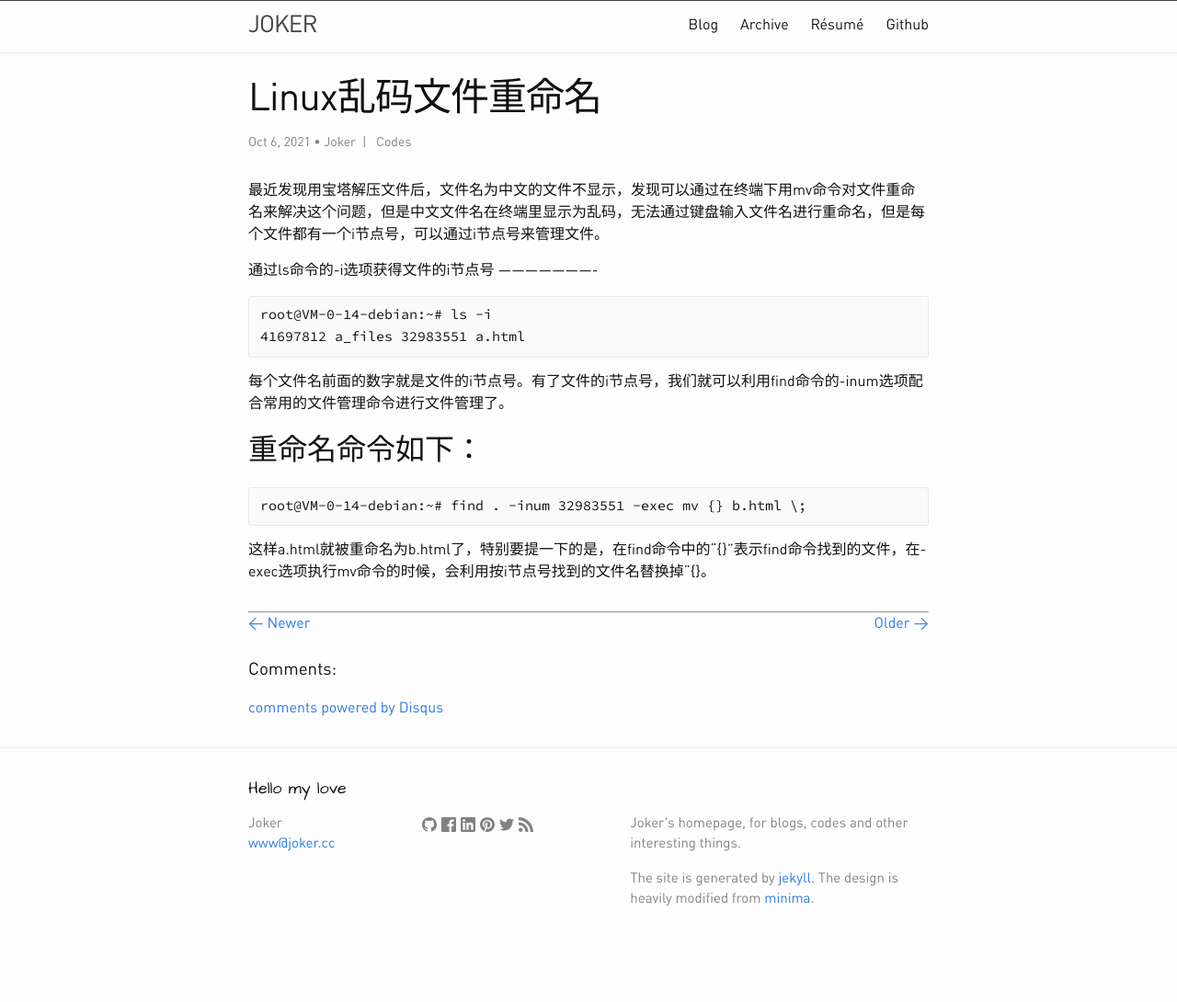
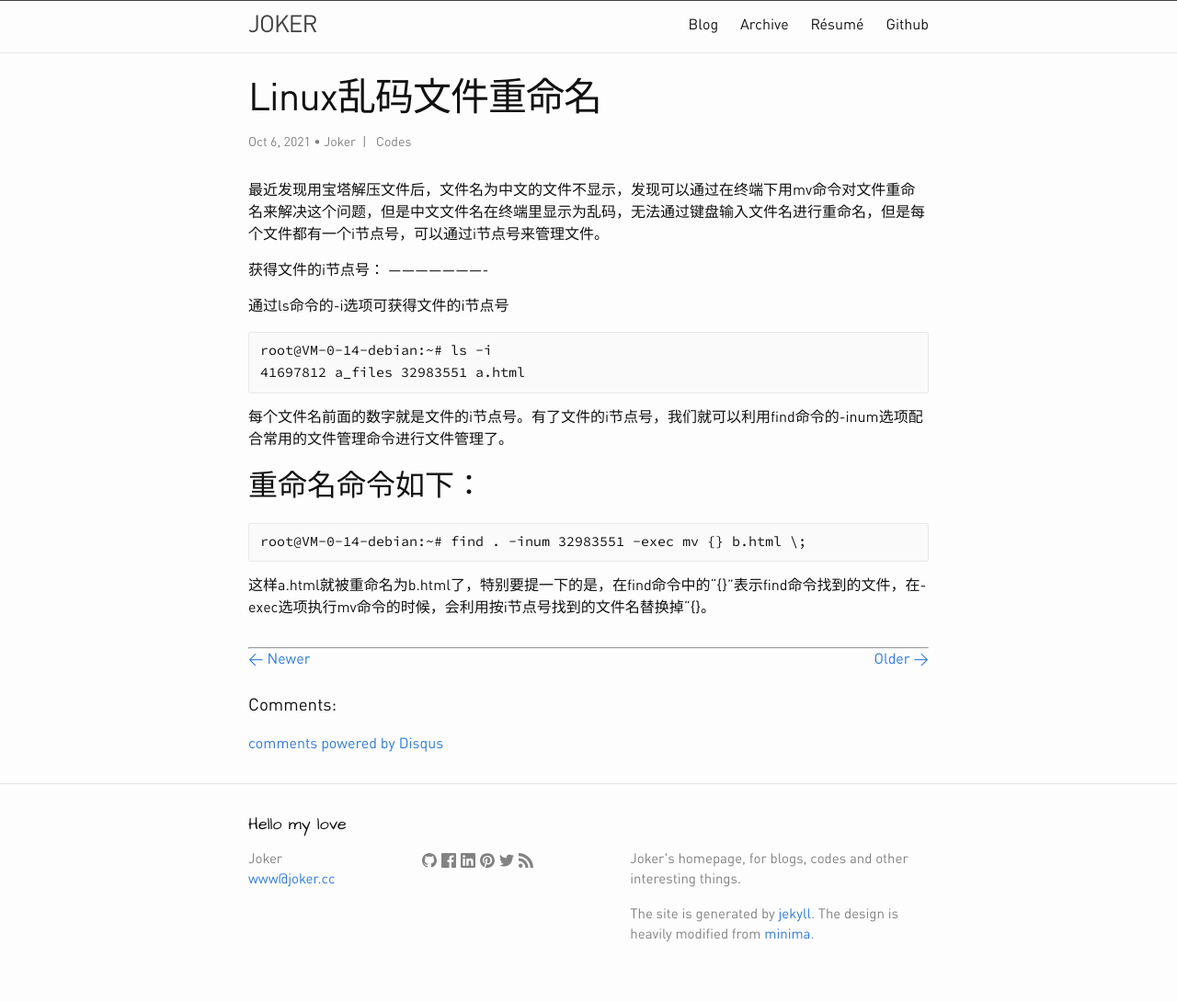
Before and after one commit to zhufacai/jekyll1.github.io, a Jekyll site: the page built from _posts/Life/2021-10-06-1868.md, in a window 1280 px wide. Shown: the whole page at 92% size. Built offline with Jekyll 4.4.1, drawn with Linux system fonts in a browser that asks for light colours; some web fonts are replaced; comment, search, counter and statistics services are not loaded; before the commit the page ends 1051 px from its top, so only the background shows below that.

Commit message:
Update 2021-10-06-1868.md

```diff
--- a/_posts/Life/2021-10-06-1868.md
+++ b/_posts/Life/2021-10-06-1868.md
@@ -15,8 +15,10 @@ date:  2021-10-06 10:40:00
 
 <!--more-->
 
-通过ls命令的-i选项获得文件的i节点号
+获得文件的i节点号：
  ----------------------
+
+通过ls命令的-i选项可获得文件的i节点号
 
     root@VM-0-14-debian:~# ls -i
     41697812 a_files 32983551 a.html
```
